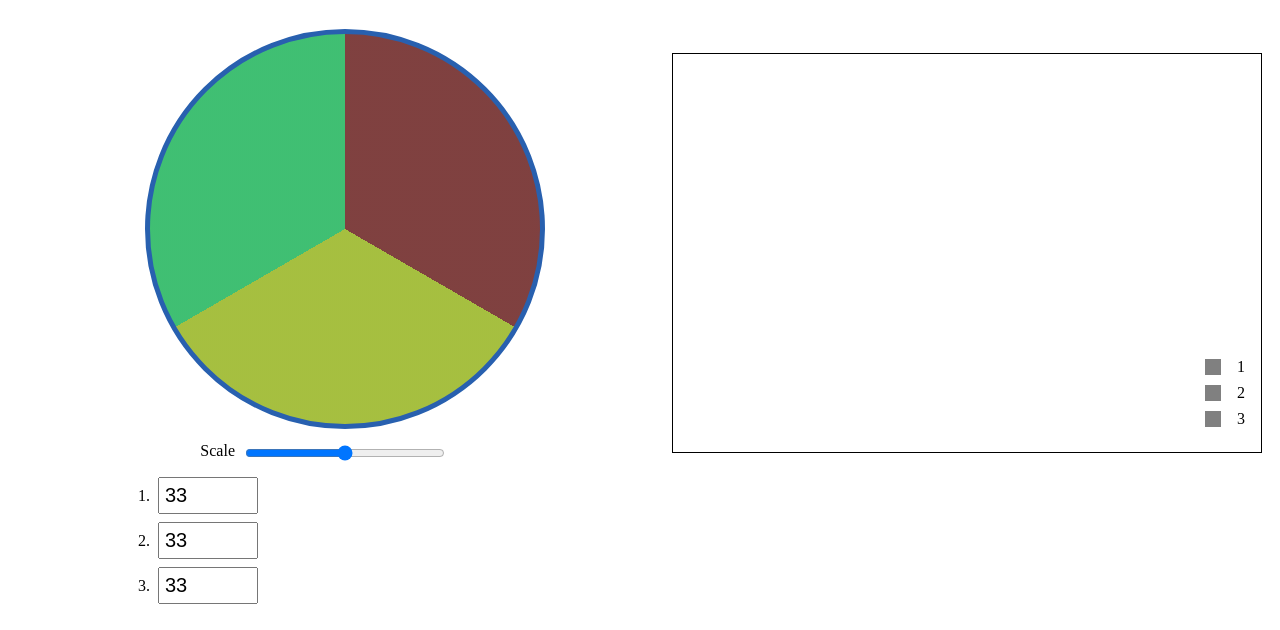
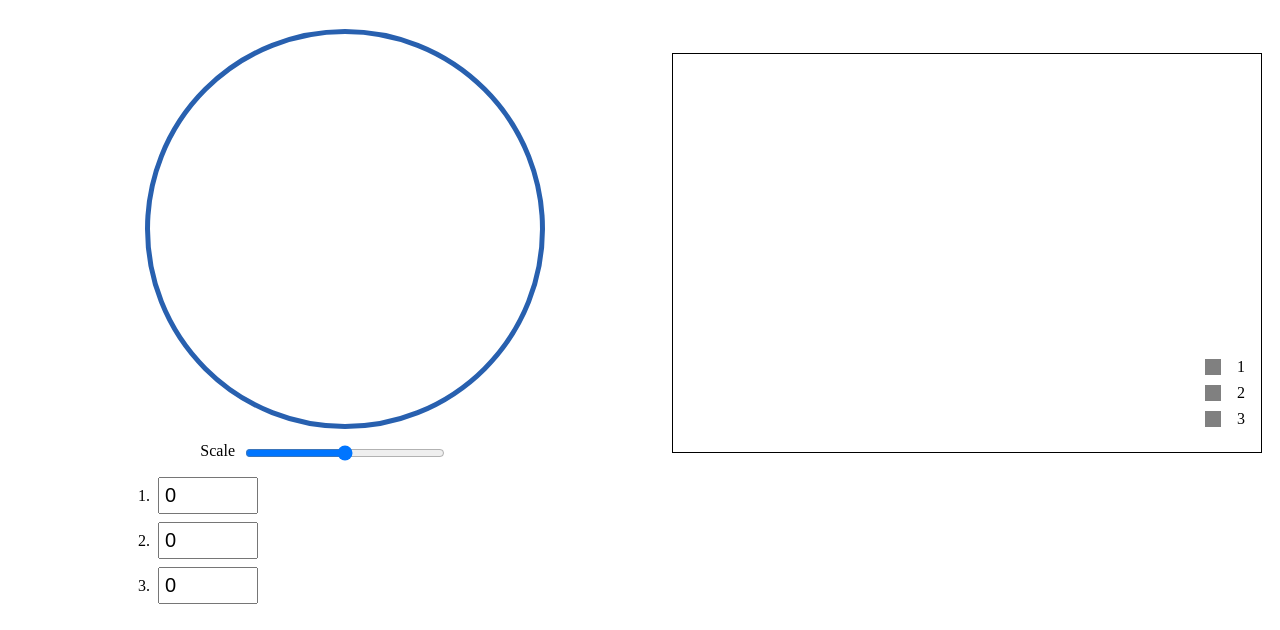
Before and after one commit to valerii-frontend/pie-chart, a plain HTML site: page index.html in a window 1280 px wide. Shown: the part 40-670 px from the top of the page. Drawn offline with Linux system fonts and the light colour scheme.

Commit message:
remove default values

```diff
--- a/index.html
+++ b/index.html
@@ -34,15 +34,15 @@
 			<div class="values">
 				<div class="item">
 					<label for="value1">1.</label>
-					<input id="value1" type="number" min="0" step="0.5" value="33" />
+					<input id="value1" type="number" min="0" step="0.5" value="0" />
 				</div>
 				<div class="item">
 					<label for="value2">2.</label>
-					<input id="value2" type="number" min="0" step="0.5" value="33" />
+					<input id="value2" type="number" min="0" step="0.5" value="0" />
 				</div>
 				<div class="item">
 					<label for="value3">3.</label>
-					<input id="value3" type="number" min="0" step="0.5" value="33" />
+					<input id="value3" type="number" min="0" step="0.5" value="0" />
 				</div>
 			</div>
 		</div>
--- a/style.css
+++ b/style.css
@@ -17,9 +17,9 @@ body {
 	--color8: hsl(calc(var(--num) * 5), 50%, 50%);
 	--color9: hsl(calc(var(--num) * 7), 50%, 50%);
 	--color10: hsl(calc(var(--num) * 9), 50%, 50%);
-	--value1: 33.333%;
-	--value2: 33.333%;
-	--value3: 33.333%;
+	--value1: initial;
+	--value2: initial;
+	--value3: initial;
 	--value4: initial;
 	--value5: initial;
 	--value6: initial;
```
